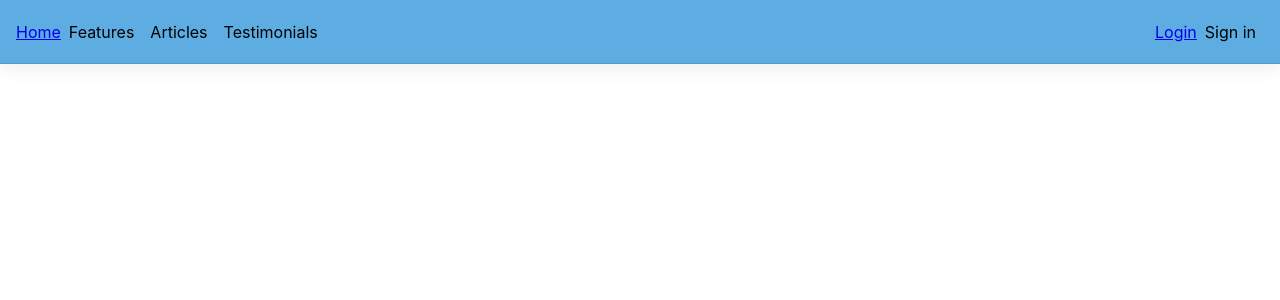
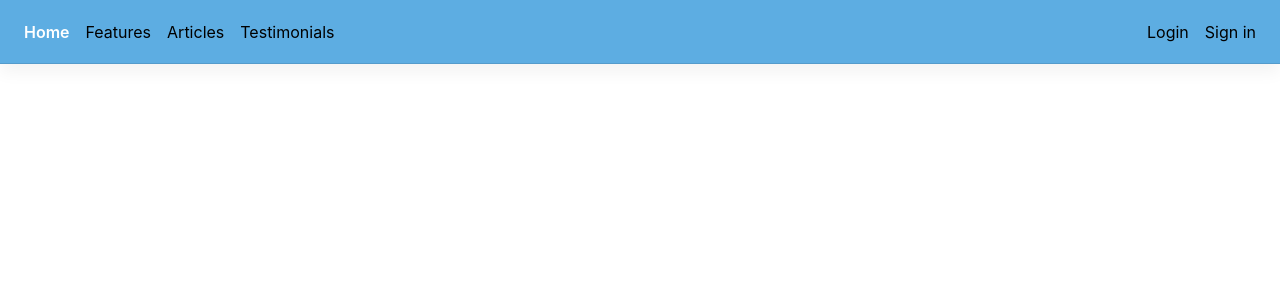
Before and after one commit to Nesiht/Final_project_frontend, a React (Create React App) app: page /home in a window 1280 px wide. Shown: the top 300 px of the page. Built offline with nearby package versions, Linux system fonts and the light colour scheme.

Commit message:
updated styling on navlinks

```diff
--- a/src/App.js
+++ b/src/App.js
@@ -1,7 +1,7 @@
 import React from 'react'
 import { Provider } from 'react-redux'
 import { combineReducers, configureStore } from '@reduxjs/toolkit'
-import { BrowserRouter, Switch, Route } from 'react-router-dom'
+import { BrowserRouter, Switch, Route, Redirect } from 'react-router-dom'
 import { user } from "./reducers/user"
 import { LandingPage } from './components/LandingPage'
 import { Login } from 'components/Login'
@@ -21,7 +21,7 @@ export const App = () => {
       <Header />
         <Switch>
           <Route path="/" exact>
-            <LandingPage />
+            <Redirect to ="/home" /> <LandingPage />
           </Route>
 
           <Route path="/login" exact>
--- a/src/components/Header.js
+++ b/src/components/Header.js
@@ -1,5 +1,5 @@
 import React from 'react'
-import { Link } from 'react-router-dom'
+import { NavLink } from 'react-router-dom'
 import styled from 'styled-components'
 
 const Navbar = styled.div`
@@ -23,9 +23,17 @@ const NavMenu = styled.div`
   margin-left: ${props => props.marginLeft ? 'auto' : 0 };
 `
 
-const Span = styled.span`
+const StyledLink = styled(NavLink)`
+  color: #000;
+  text-decoration: none;
+  cursor: pointer;
   padding-right: .5rem;
   padding-left: .5rem;
+
+  &.active {
+    color: #ffffff;
+    font-weight: 600;
+  }
 `
 
 export const Header = () => {
@@ -33,18 +41,18 @@ export const Header = () => {
     <>
       <Navbar>
         <NavMenu>
-          <Link to="/">
+          <StyledLink to="/home">
             Home
-          </Link>
-          <Span>Features</Span>
-          <Span>Articles</Span>
-          <Span>Testimonials</Span>
+          </StyledLink>
+          <StyledLink to="/test">Features</StyledLink>
+          <StyledLink to="/test1">Articles</StyledLink>
+          <StyledLink to="/test2">Testimonials</StyledLink>
         </NavMenu>
         <NavMenu marginLeft>
-          <Link to="/login">
+          <StyledLink to="/login">
             Login
-          </Link>
-          <Span>Sign in</Span>
+          </StyledLink>
+          <StyledLink to="/test3">Sign in</StyledLink>
         </NavMenu>
       </Navbar>
     </>
```
